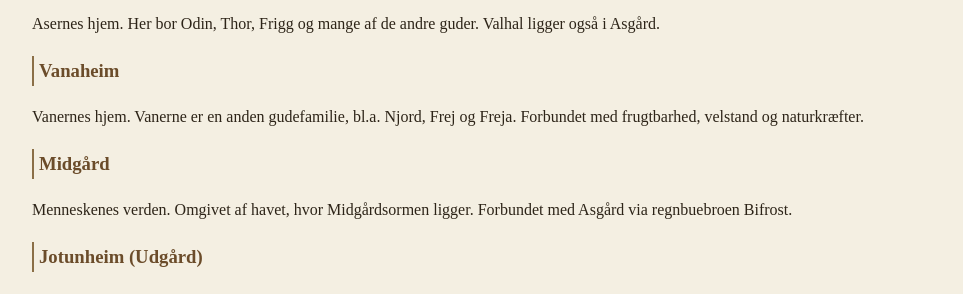
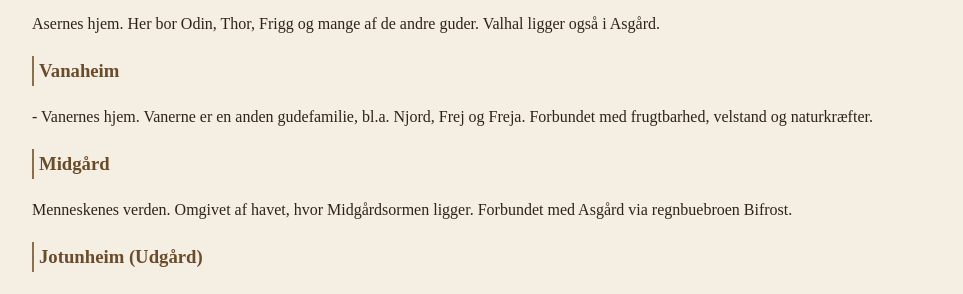
Before and after one commit to Stoffer75/den2side.dk, a Jekyll site: the page built from index.html, in a window 1280 px wide. Shown: the part 1455-1749 px from the top of the page, without its empty margins (158-1121 px from the left). Built offline with Jekyll 4.4.1, drawn with Linux system fonts in a browser that asks for light colours.

```diff
--- a/index.html
+++ b/index.html
@@ -39,8 +39,7 @@ title: Danevang
  <h3>Asgård</h3>
   <p>Asernes hjem. Her bor Odin, Thor, Frigg og mange af de andre guder. Valhal ligger også i Asgård.</p>
 
- <h3>Vanaheim</h3>
-  <p>Vanernes hjem. Vanerne er en anden gudefamilie, bl.a. Njord, Frej og Freja. Forbundet med frugtbarhed, velstand og naturkræfter.</p>
+ <h3>Vanaheim</h3> - Vanernes hjem. Vanerne er en anden gudefamilie, bl.a. Njord, Frej og Freja. Forbundet med frugtbarhed, velstand og naturkræfter.
 
  <h3>Midgård</h3>
   <p>Menneskenes verden. Omgivet af havet, hvor Midgårdsormen ligger. Forbundet med Asgård via regnbuebroen Bifrost.</p>
```
